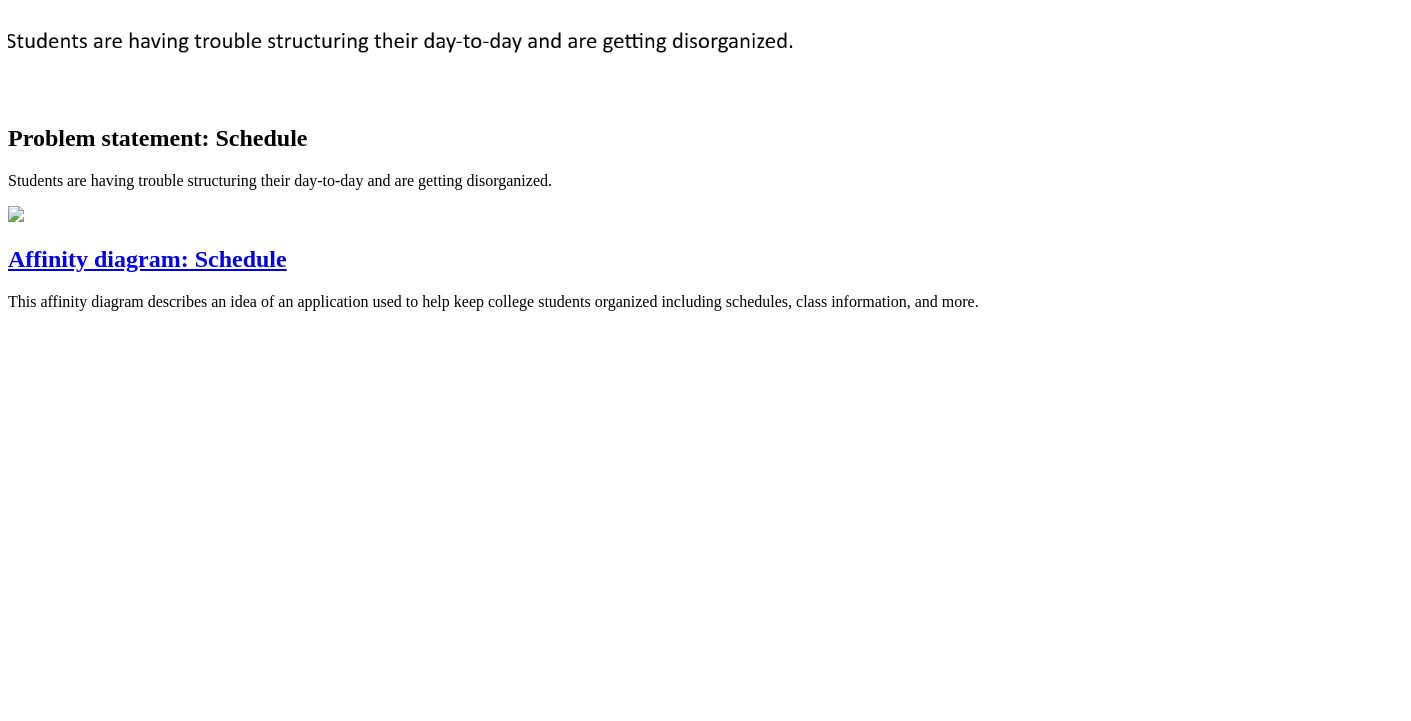
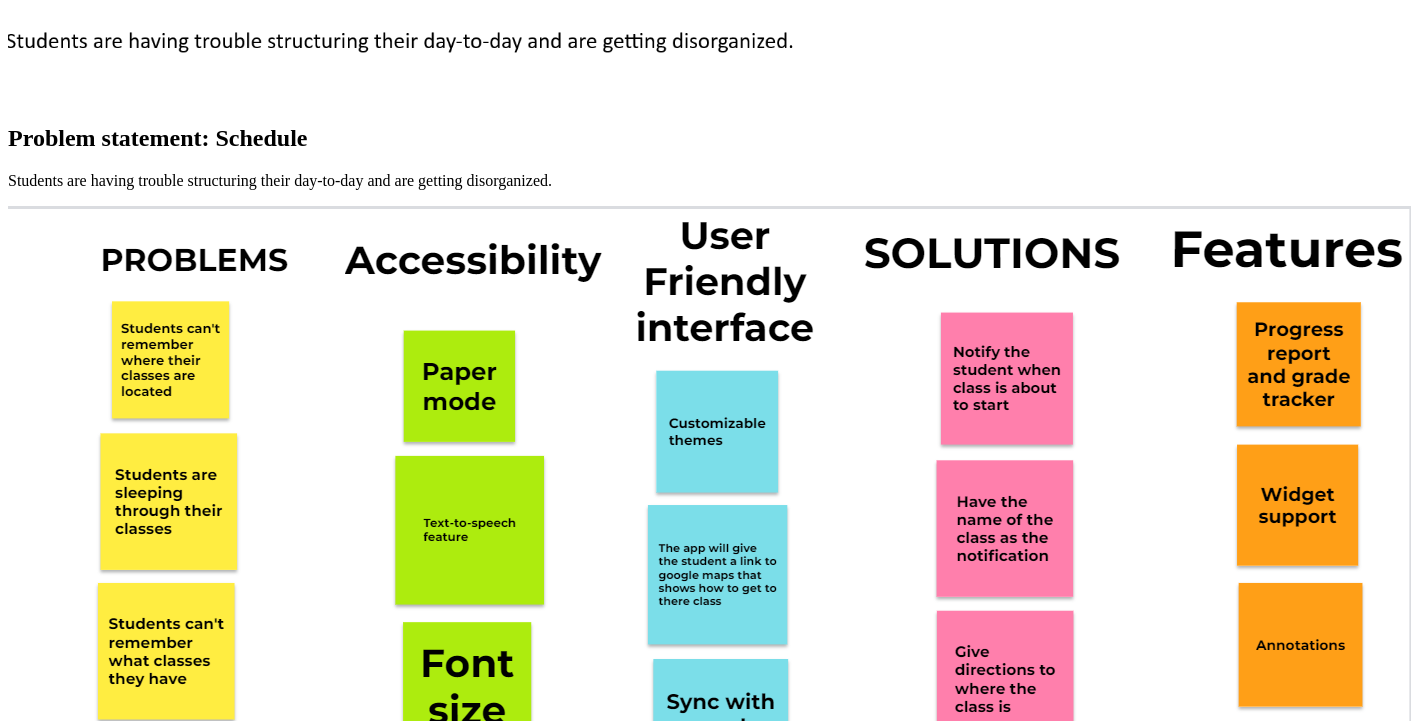
Before and after one commit to Rishapatel09/Rishapatel09.github.io, a plain HTML site: page index.html in a window 1280 px wide. Shown: the part 79-800 px from the top of the page, 1411 px wide, since content can reach past the window. Drawn offline with Linux system fonts and the light colour scheme.

Commit message:
index.html

```diff
--- a/index.html
+++ b/index.html
@@ -16,7 +16,7 @@
  </section>
   <!-- Affinity diagram assignment -->
     <section class="assign">
-       <img src="images/affinity-diagram.jpg" />
+       <img src="Images/Affinity diagram .png" />
        <section class="assign-det">
          <a href="files/affinity-diagram.pdf"><h2>Affinity diagram: Schedule</h2></a>
          <p>
```
